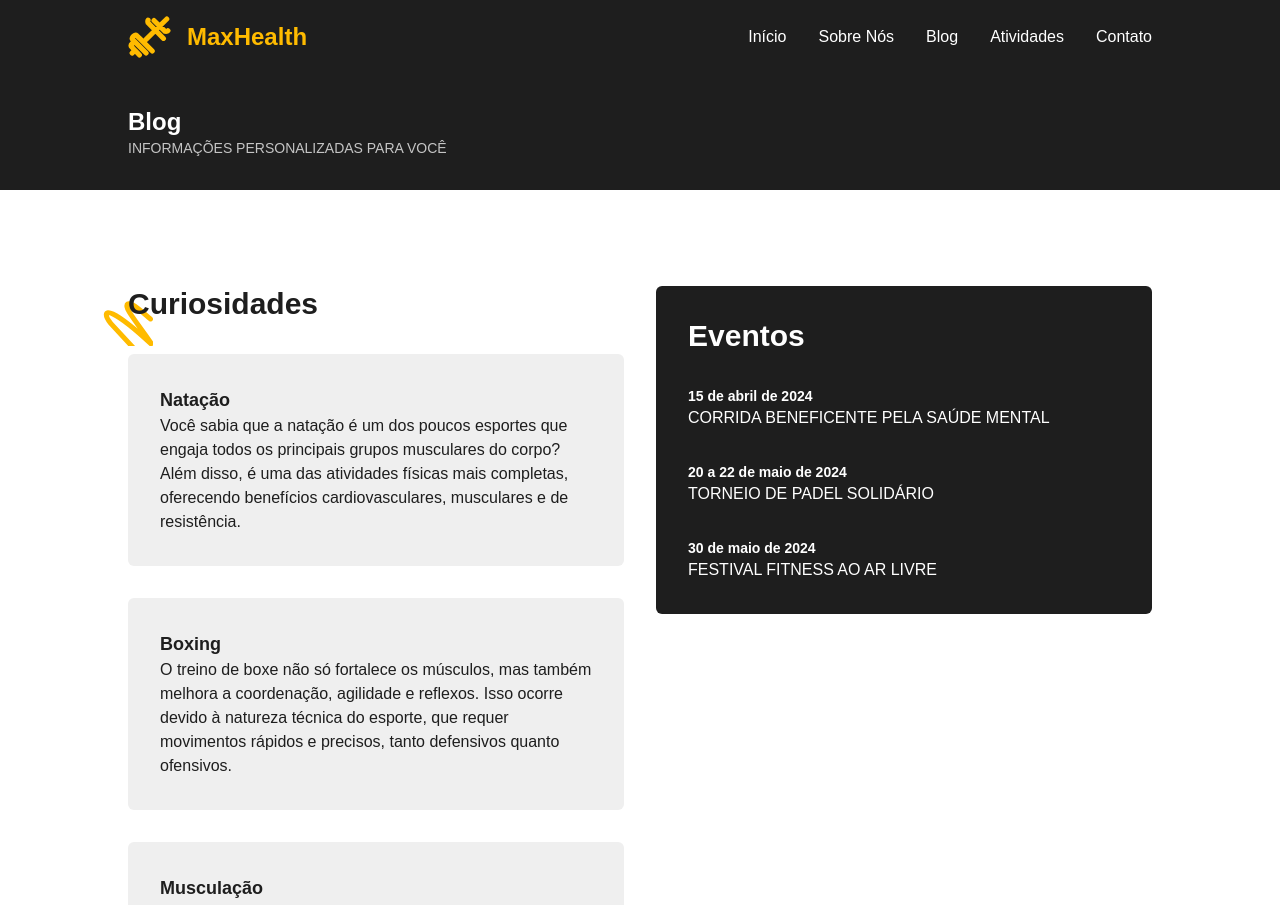
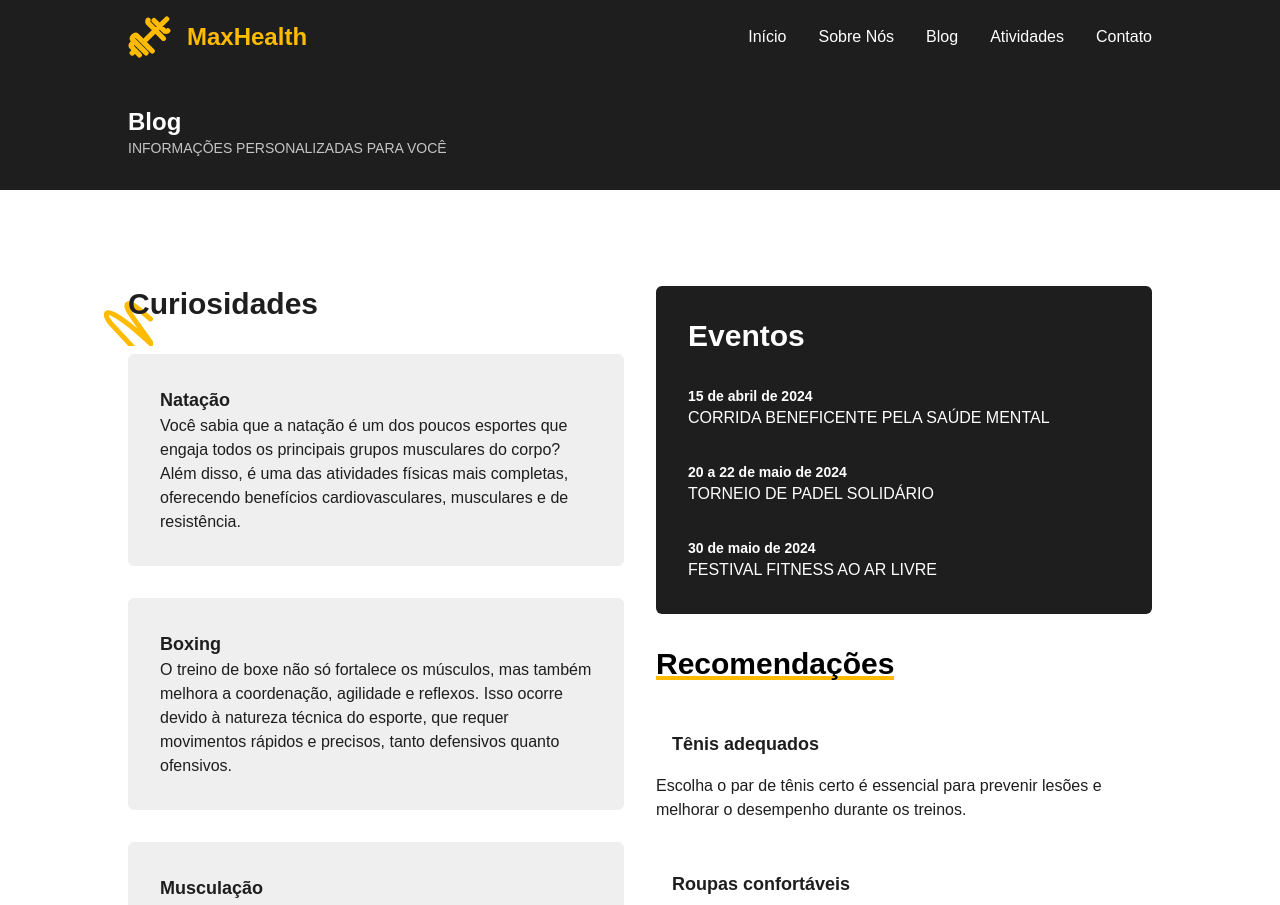
Before and after one commit to KamilydosSantos/max-health, a Vue app: page /blog in a window 1280 px wide. Shown: the top 905 px of the page. Built offline with nearby package versions, Linux system fonts and the light colour scheme; data requests are answered from the project's data file.

Commit message:
feat: add recommendation component on blog

```diff
--- /dev/null
+++ b/src/components/Recommendations.vue
@@ -0,0 +1,43 @@
+<template>
+  <div class="flex flex-col gap-8">
+    <h2 class="title font-bold text-2xl lg:text-3xl relative w-max">Recomendações</h2>
+    <div class="flex flex-col gap-8 text-custom-black">
+      <div class="rounded-md" v-for="recommendation in recommendations" :key="recommendation.id">
+        <h3 class="p-4 font-bold text-lg">{{ recommendation.title }}</h3>
+        <p>{{ recommendation.text }}</p>
+      </div>
+    </div>
+  </div>
+</template>
+
+<script lang="ts">
+import { PropType } from 'vue';
+
+interface Recommendation {
+  id: number;
+  title: string;
+  text: string;
+}
+
+export default {
+  props: {
+    recommendations: {
+      type: Array as PropType<Recommendation[]>,
+      required: true
+    }
+  }
+}
+</script>
+
+<style scoped lang="scss">
+.title::before {
+  content: "";
+  display: block;
+  position: absolute;
+  top: 30px;
+  left: 0;
+  height: 4px;
+  width: 100%;
+  background-color: #FB0;
+}
+</style>
--- a/src/views/Blog.vue
+++ b/src/views/Blog.vue
@@ -4,7 +4,10 @@
     <div class="mx-8 lg:mx-auto max-w-screen-lg">
       <div class="flex flex-col lg:grid lg:grid-cols-2 gap-8">
         <Curiosities :curiosities="curiosities" />
-        <Events :events="events" />
+        <div class="flex flex-col gap-8">
+          <Events :events="events" />
+          <Recommendations :recommendations="recommendations" />
+        </div>
       </div>
     </div>
   </div>
@@ -12,7 +15,8 @@
 
 <script lang="ts">
 import Curiosities from '../components/Curiosities.vue';
-import Events from '../components//Events.vue';
+import Events from '../components/Events.vue';
+import Recommendations from '../components/Recommendations.vue';
 import { ref, onMounted } from 'vue';
 import { api } from '../services';
 import CommonHeader from '../components/CommonHeader.vue';
@@ -60,6 +64,7 @@ export default {
   components: {
     Curiosities,
     Events,
+    Recommendations,
     CommonHeader
 },
   setup() {
```
